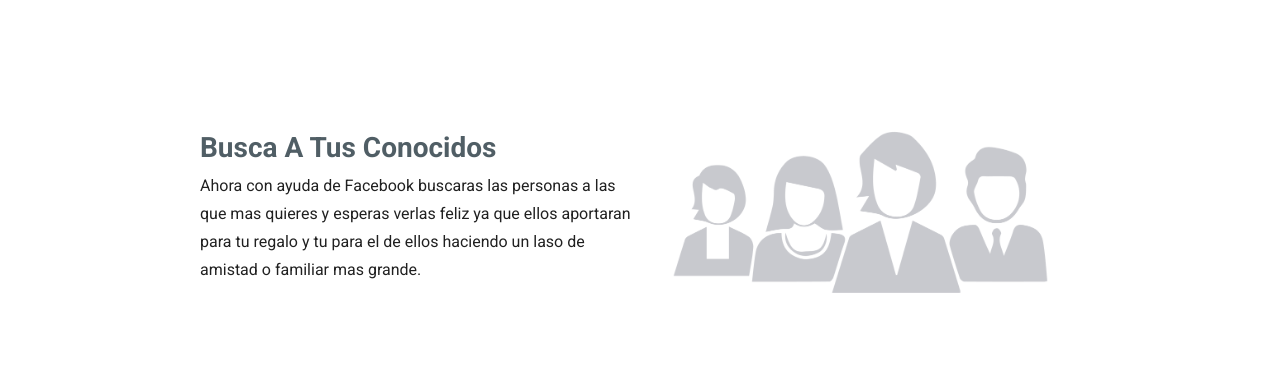
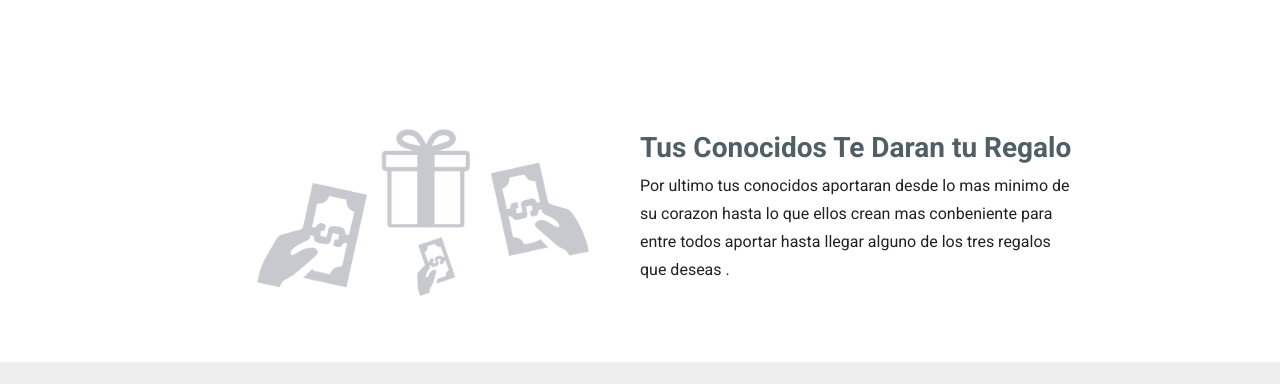
Before and after one commit to Daafaguilar98/MiRegalo, a plain HTML site: page index.html in a window 1280 px wide. Shown: the part 1156-1540 px from the top of the page. Drawn offline with nearby package versions, Linux system fonts and the light colour scheme.

Commit message:
Borre la descripcion de la mitad

```diff
--- a/index.html
+++ b/index.html
@@ -51,18 +51,7 @@
 					  fiesta.</p>
 				</div>
 			</div>
-			<div class="invertir">
-				<div class="texto-inf">
-					<h3>Busca A Tus Conocidos</h3>
-					<p>Ahora con ayuda de Facebook buscaras las personas a las que mas quieres y esperas
-					verlas feliz ya que
-					 ellos aportaran para tu regalo y tu para el de ellos haciendo un laso de amistad o familiar
-					 mas grande.</p>
-				</div>
-				<div class="imagen-inf">
-					<img src="img/conocidos.png">
-				</div>
-			</div>
+
 			<div>
 				<div class="imagen-inf">
 					<img src="img/dinero.png">
```
